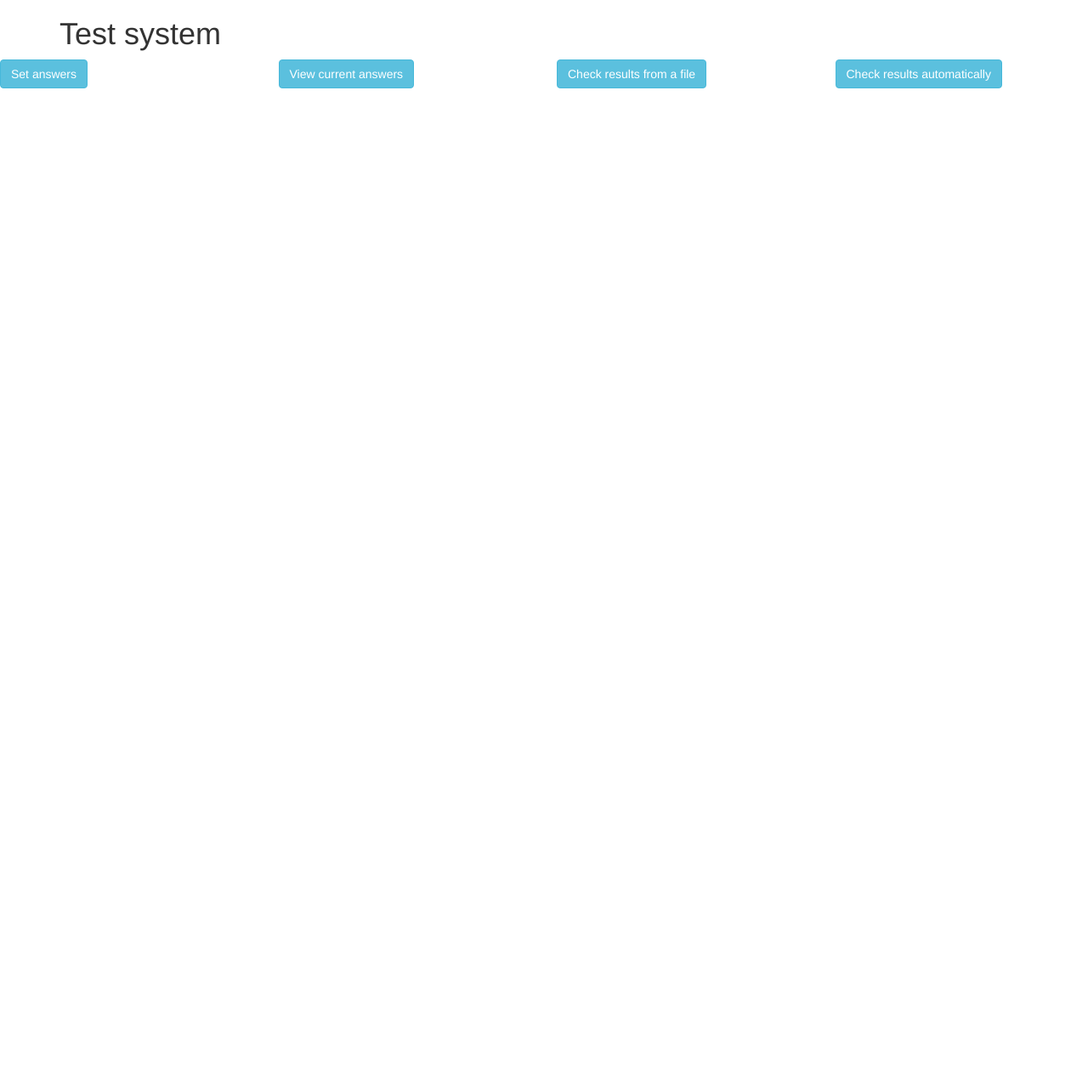
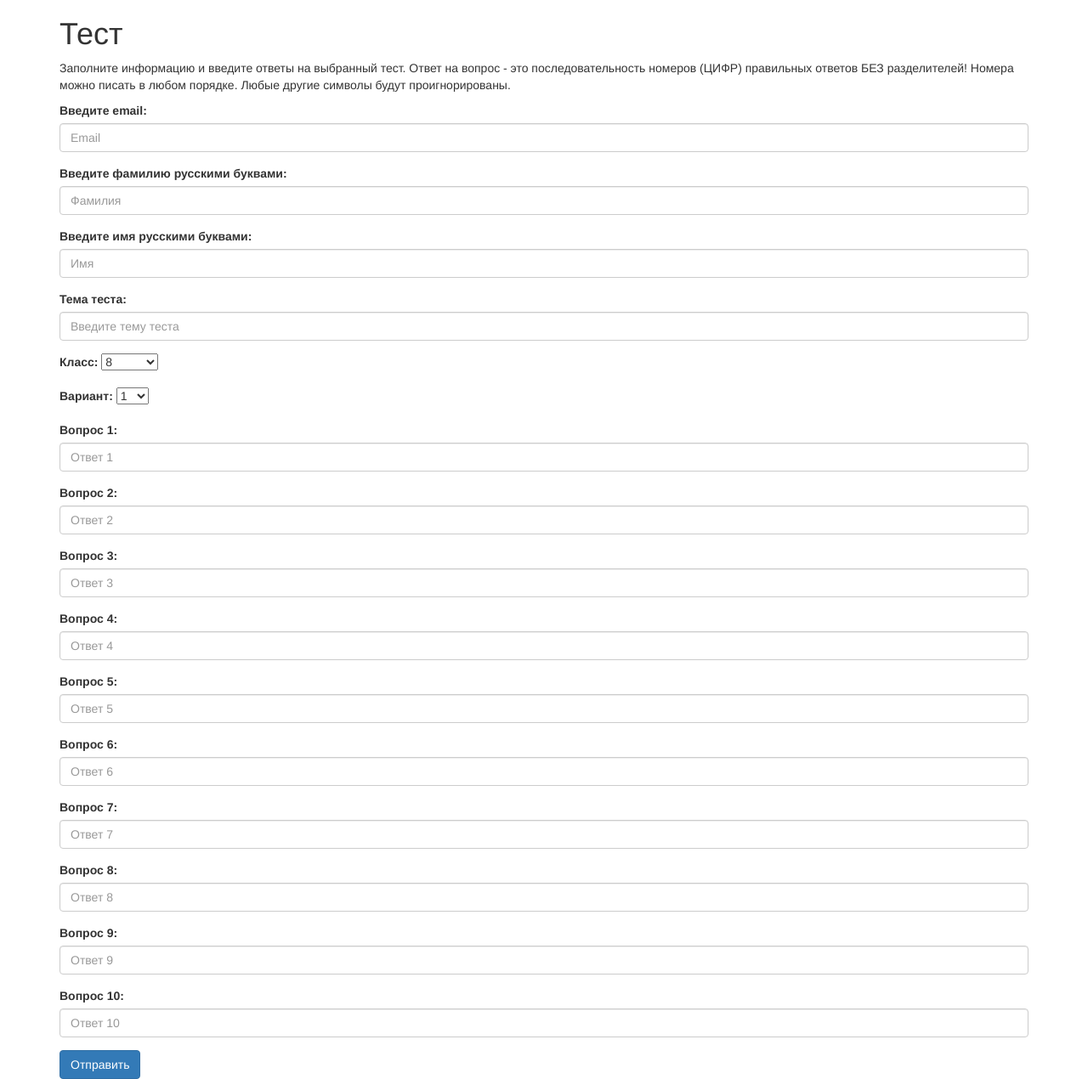
Before and after one commit to ekonyagin/test_checker, a Flask app: page / in a window 1280 px wide. Shown: the whole page at 85% size. Before the commit the page ends 104 px from the top, so only its background shows below. Run offline with Flask 2, Linux system fonts and the light colour scheme; some libraries are stand-ins or nearby versions.

Commit message:
refined student form

```diff
--- a/app.py
+++ b/app.py
@@ -4,35 +4,59 @@ import requests
 import json
 import socket
 from collections import OrderedDict
+import os
 import pandas as pd
 import checker
+from transliterate import translit, get_available_language_codes
 
 app = Flask(__name__)
-app.secret_key = "super secret key"
+app.secret_key = os.urandom(64).hex()
+
+def ParseAnswerString(ans_str):
+    Answers = set()
+    for i in str(ans_str):
+        try:
+            if int(i) > 0 and int(i) < 10:
+                Answers.add(i)
+        except:
+            pass
+    return Answers
 
 @app.route('/')
 def index():
-    return render_template('index.html')
+    return render_template('answer_form.html')
 
 @app.route('/set_ans')
 def set_ans():
     return render_template('set_ans.html')
 
-@app.route('/student')
+@app.route('/root')
 def student():
-    return render_template('answer_form.html')
+    return render_template('index.html')
 
-@app.route('/submit')
+@app.route('/submit_answers')
 def submit():
+
+    first_name = translit(request.args.get("first_name").lower(), 'ru', reversed = True)
+    surname = translit(request.args.get("surname").lower(), 'ru', reversed = True)
+    email = request.args.get("email").lower()
+    class_n = request.args.get("class")
+    topic = request.args.get("test_name")
+    var = request.args.get("variant")
     answers = OrderedDict()
     for i in range(10):
-        name = request.args.get("test_name")
         a = request.args.get("q"+str(i+1))
-        answers["q"+str(i+1)] = a
-    with open(name + ".json", "w") as f:
-        ans = json.dumps(answers)
-        f.write(ans)
-    return("Successfully saved")
+        answers["q"+str(i+1)] = ParseAnswerString(a)
+    print(answers, surname, first_name, email, class_n, topic, var)
+    #with open(name + ".json", "w") as f:
+    #    ans = json.dumps(answers)
+    #    f.write(ans)
+    return(u"Ответ записан")
 
 if __name__ == '__main__':
+    if os.path.exists('classes_info') == False:
+        os.mkdir('classes_info')
+        for i in range(8,12):
+            os.mkdir('classes_info/class_'+str(i))
+        os.mkdir('classes_info/other')
     app.run(host='0.0.0.0',port='5000',debug=False)
--- a/templates/answer_form.html
+++ b/templates/answer_form.html
@@ -8,80 +8,122 @@
   <script src="https://ajax.googleapis.com/ajax/libs/jquery/3.3.1/jquery.min.js"></script>
   <script src="{{ url_for('static', filename='hide_params1.js') }}"></script>
 
-  <!link rel="shortcut icon" href="{{ url_for('static', filename='favicon.ico') }}">
+
 </head>
 <body>
 
 <div class="container">
-  <h1>Test system</h1>
-  <p>Give answers</p>
+  <h1>Тест</h1>
+  <p>Заполните информацию и введите ответы на выбранный тест. Ответ на вопрос - это последовательность номеров (ЦИФР) правильных ответов БЕЗ разделителей! Номера можно писать в любом порядке. Любые другие символы будут проигнорированы.</p>
 </div>
 
 <div class="container">
 
-  <form action="/submit" method='GET'>
+  <form action="/submit_answers" method='GET'>
 
     <div class="form-group">
-      <label for="source">Фамилия, имя через пробел:</label>
-      <input type="text" class="form-control" id="test_name" placeholder="Enter name" name="test_name">
+      <label for="source">Введите email:</label>
+      <input type="text" class="form-control" id="email" placeholder="Email" name="email">
     </div>
 
     <div class="form-group">
-      <label for="source">Test unique name:</label>
-      <input type="text" class="form-control" id="test_name" placeholder="Enter test name here" name="test_name">
+      <label for="source">Введите фамилию русскими буквами:</label>
+      <input type="text" class="form-control" id="surname" placeholder="Фамилия" name="surname">
+    </div>
+
+
+     <div class="form-group">
+      <label for="source">Введите имя русскими буквами:</label>
+      <input type="text" class="form-control" id="first_name" placeholder="Имя" name="first_name">
+    </div>
+
+
+
+
+    <div class="form-group">
+      <label for="source">Тема теста:</label>
+      <input type="text" class="form-control" id="test_name" placeholder="Введите тему теста" name="test_name">
     </div>
 
     <div class="form-group">
-      <label for="source">Question 1:</label>
-      <input type="text" class="form-control" id="q1" placeholder="Answer 1" name="q1">
+      <label for="class">Класс:</label>
+      <select id="class" name="class" >
+            <option value="8">8</option>
+            <option value="9">9</option>
+            <option value="10">10</option>
+            <option value="11">11</option>
+            <option value="other">Другой</option>
+      </select>
     </div>
 
     <div class="form-group">
-      <label for="source">Question 2:</label>
-      <input type="text" class="form-control" id="q2" placeholder="Answer 2" name="q2">
+      <label for="source">Вариант:</label>
+      <select id="variant" name="variant" >
+      </select>
+    </div>
+
+    <script>
+          var x = document.getElementById("variant");
+          for (i =1; i < 30; i++) {
+              var option = document.createElement("option");
+              option.text = i.toString();
+              option.value = i.toString();
+              var q = i.toString();
+              x.add(option);
+          }
+    </script>
+
+    <div class="form-group">
+      <label for="source">Вопрос 1:</label>
+      <input type="text" class="form-control" id="q1" placeholder="Ответ 1" name="q1">
     </div>
 
     <div class="form-group">
-      <label for="source">Question 3:</label>
-      <input type="text" class="form-control" id="q3" placeholder="Answer 3" name="q3">
+      <label for="source">Вопрос 2:</label>
+      <input type="text" class="form-control" id="q2" placeholder="Ответ 2" name="q2">
     </div>
 
     <div class="form-group">
-      <label for="source">Question 4:</label>
-      <input type="text" class="form-control" id="q4" placeholder="Answer 4" name="q4">
+      <label for="source">Вопрос 3:</label>
+      <input type="text" class="form-control" id="q3" placeholder="Ответ 3" name="q3">
     </div>
 
     <div class="form-group">
-      <label for="source">Question 5:</label>
-      <input type="text" class="form-control" id="q5" placeholder="Answer 5" name="q5">
+      <label for="source">Вопрос 4:</label>
+      <input type="text" class="form-control" id="q4" placeholder="Ответ 4" name="q4">
     </div>
 
     <div class="form-group">
-      <label for="source">Question 6:</label>
-      <input type="text" class="form-control" id="q6" placeholder="Answer 6" name="q6">
+      <label for="source">Вопрос 5:</label>
+      <input type="text" class="form-control" id="q5" placeholder="Ответ 5" name="q5">
     </div>
 
     <div class="form-group">
-      <label for="source">Question 7:</label>
-      <input type="text" class="form-control" id="q7" placeholder="Answer 7" name="q7">
+      <label for="source">Вопрос 6:</label>
+      <input type="text" class="form-control" id="q6" placeholder="Ответ 6" name="q6">
     </div>
 
     <div class="form-group">
-      <label for="source">Question 8:</label>
-      <input type="text" class="form-control" id="q8" placeholder="Answer 8" name="q8">
+      <label for="source">Вопрос 7:</label>
+      <input type="text" class="form-control" id="q7" placeholder="Ответ 7" name="q7">
     </div>
 
     <div class="form-group">
-      <label for="source">Question 9:</label>
-      <input type="text" class="form-control" id="q9" placeholder="Answer 9" name="q9">
+      <label for="source">Вопрос 8:</label>
+      <input type="text" class="form-control" id="q8" placeholder="Ответ 8" name="q8">
     </div>
 
     <div class="form-group">
-      <label for="source">Question 10:</label>
-      <input type="text" class="form-control" id="q10" placeholder="Answer 10" name="q10">
+      <label for="source">Вопрос 9:</label>
+      <input type="text" class="form-control" id="q9" placeholder="Ответ 9" name="q9">
     </div>
 
-    <button type="submit" class="btn btn-primary">Submit</button>
+    <div class="form-group">
+      <label for="source">Вопрос 10:</label>
+      <input type="text" class="form-control" id="q10" placeholder="Ответ 10" name="q10">
+    </div>
+
+    <button type="submit" class="btn btn-primary">Отправить</button>
 
   </form>
 </div>
```
Also changed, not shown: static/hide_params.js (deleted, +0 -62 lines), static/hide_params1.js (deleted, +0 -62 lines), static/routes_select.js (deleted, +0 -37 lines).
